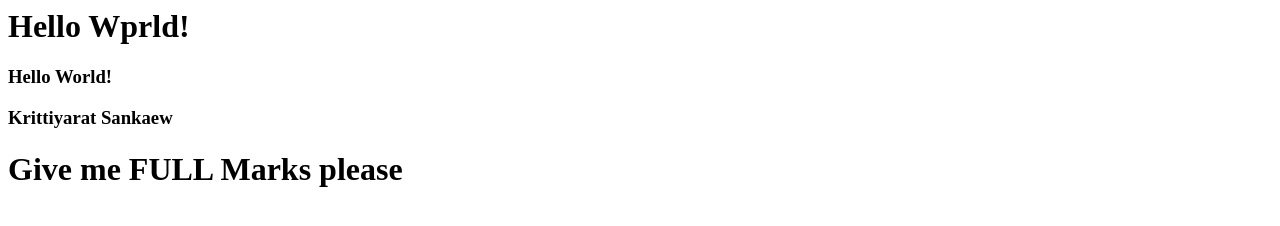
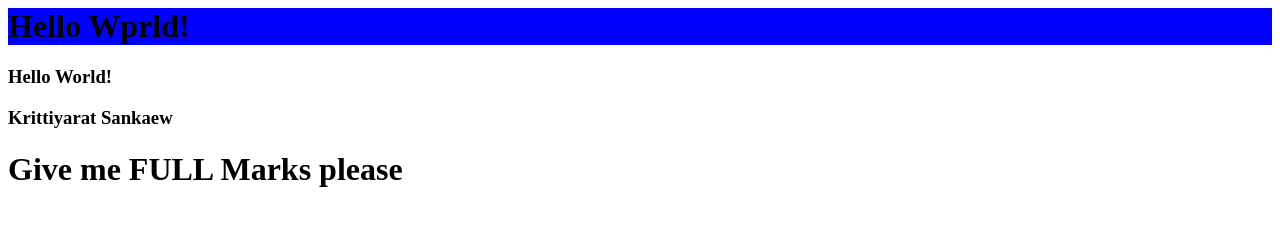
Before and after one commit to antinitonnie/myweb, a plain HTML site: page index.html in a window 1280 px wide. Drawn offline with Linux system fonts and the light colour scheme.

Commit message:
Update index.html

```diff
--- a/index.html
+++ b/index.html
@@ -1,5 +1,5 @@
 <html>
-  <h1 style="background-color:babyblue;">Hello Wprld!</h1>
+  <h1 style="background-color:blue;">Hello Wprld!</h1>
   <h3>Hello World!</h3>
   <h3>Krittiyarat Sankaew</h3>
   <h1>Give me FULL Marks please</h1>
```
